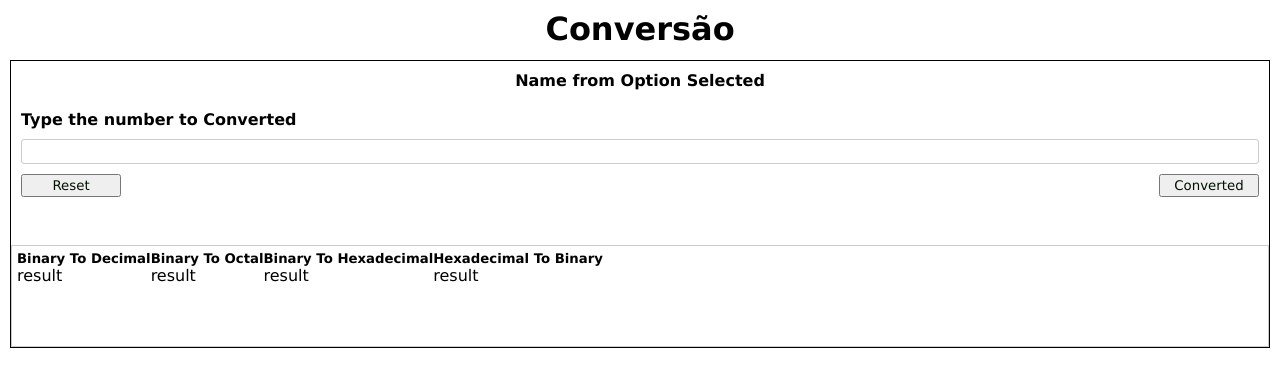
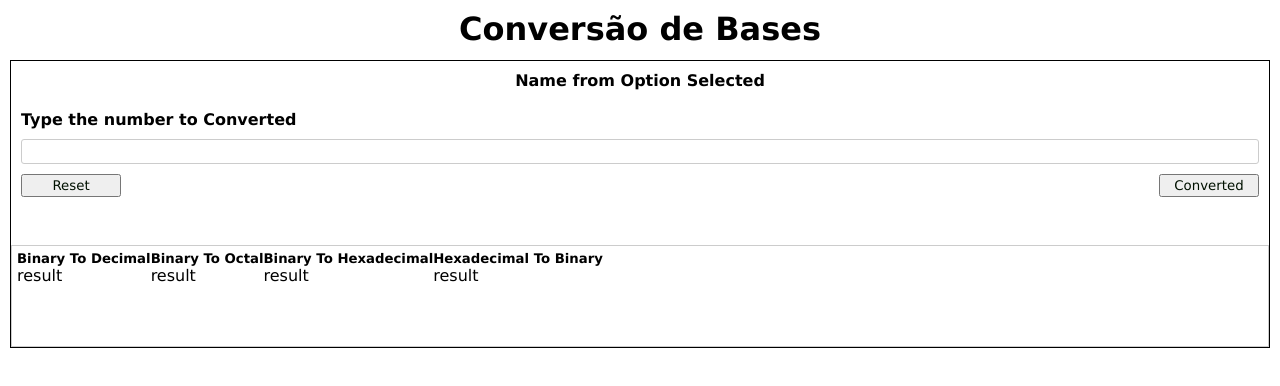
Before and after one commit to KauanGHB/teste, a plain HTML site: page index.html in a window 1280 px wide. Drawn offline with nearby package versions, Linux system fonts and the light colour scheme.

Commit message:
refactor title of page

```diff
--- a/index.html
+++ b/index.html
@@ -10,8 +10,7 @@
 <body>
     <div class="container">
         <div class="title">
-            <h1>Conversão</h1>
-
+            <h1>Conversão de Bases</h1>
         </div>
         <div class="main">
             <div class="insert-conteudo">
```
